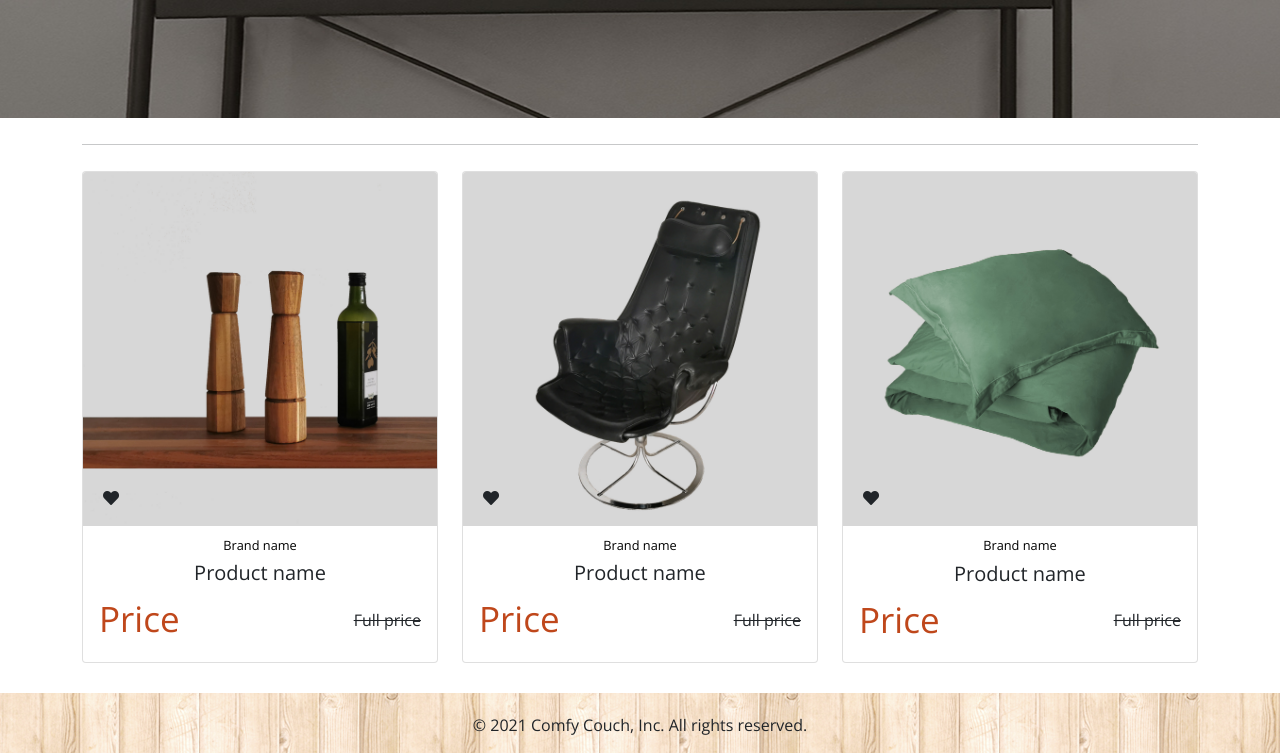
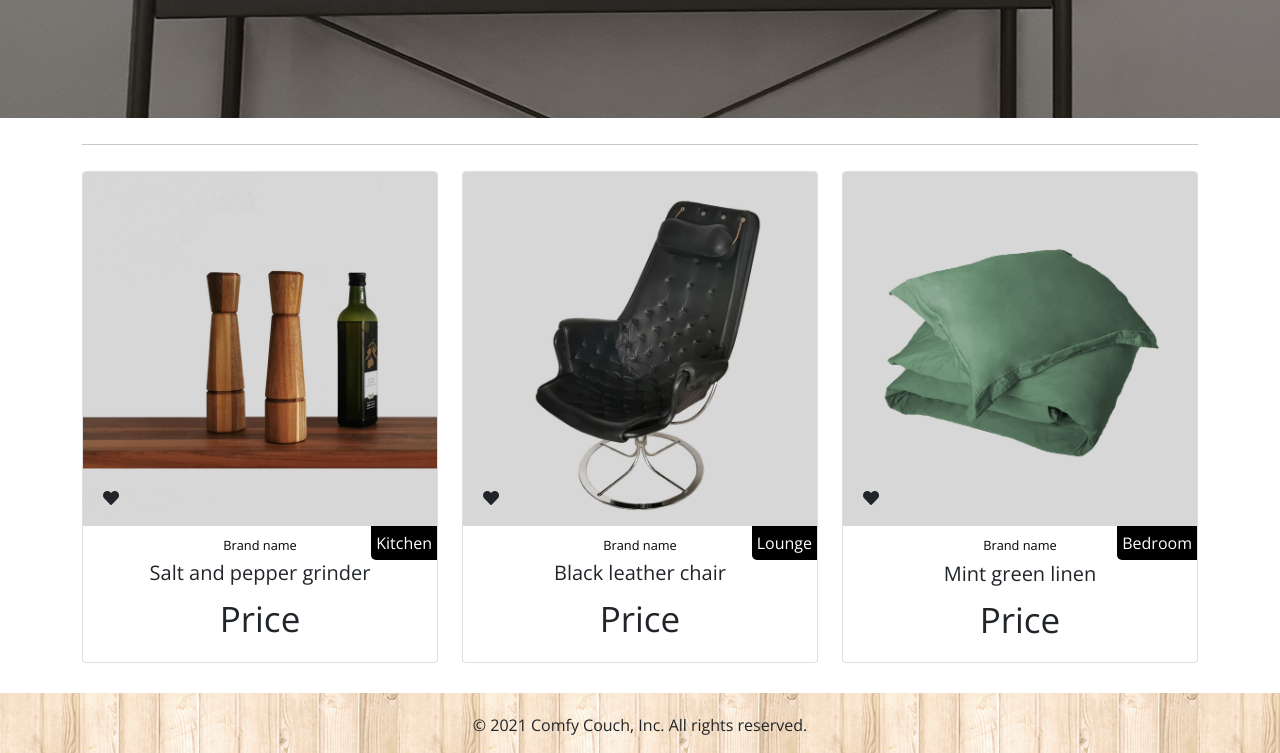
Before and after one commit to Kaladinge/design2-MA2, a plain HTML site: page products.html in a window 1280 px wide. Shown: the part 559-1312 px from the top of the page. Drawn offline with nearby package versions, Linux system fonts and the light colour scheme.

Commit message:
styled product cards

```diff
--- a/products.html
+++ b/products.html
@@ -90,13 +90,14 @@
                 <i class="fas fa-heart product-pic__heart"></i>
               </div>
               <div class="card-body">
+
+                <p class="category">Kitchen</p>
                 <h6 class="card-subtitle mb-2">Brand name</h6>
-                <h5 class="card-title">Product name</h5>
+                <h5 class="card-title">Salt and pepper grinder</h5>
 
 
                 <div class="price">
                   <div class="price__current">Price</div>
-                  <div class="price__original">Full price</div>
                 </div>
               </div>
             </div>
@@ -109,13 +110,14 @@
                 <i class="fas fa-heart product-pic__heart"></i>
               </div>
               <div class="card-body">
+
+                <p class="category">Lounge</p>
                 <h6 class="card-subtitle mb-2">Brand name</h6>
-                <h5 class="card-title">Product name</h5>
+                <h5 class="card-title">Black leather chair</h5>
 
 
                 <div class="price">
                   <div class="price__current">Price</div>
-                  <div class="price__original">Full price</div>
                 </div>
               </div>
             </div>
@@ -128,13 +130,14 @@
                 <i class="fas fa-heart product-pic__heart"></i>
               </div>
               <div class="card-body">
+
+                <p class="category">Bedroom</p>
                 <h6 class="card-subtitle mb-2">Brand name</h6>
-                <h5 class="card-title">Product name</h5>
+                <h5 class="card-title">Mint green linen</h5>
 
 
                 <div class="price">
                   <div class="price__current">Price</div>
-                  <div class="price__original">Full price</div>
                 </div>
               </div>
             </div>
--- a/sass/partials/_customs.scss
+++ b/sass/partials/_customs.scss
@@ -77,21 +77,26 @@ footer {
 
 .card-body {
   text-align: center;
+  position: relative;
 }
 
 .price {
   display: flex;
-  justify-content: space-between;
-  align-items: center;
+  justify-content: center;
 }
 
 .price__current {
-  color: #bf471b;
   font-size: 35px;
 }
 
-.price__original {
-  text-decoration: line-through;
+.category {
+  position: absolute;
+  top: 0;
+  right: 0;
+  background-color: black;
+  color: white;
+  padding: 5px;
+  border-bottom-left-radius: 5px;
 }
 
 h6 {
```
Also changed, not shown: css/style.css, 1 other file.
